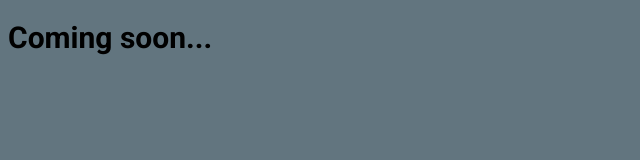
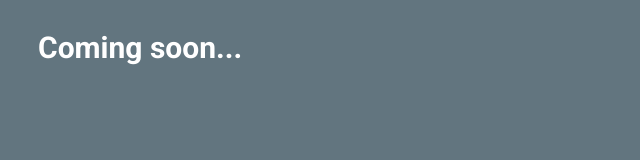
Before and after one commit to yaroslav-dev/yaroslav-dev.github.io, a plain HTML site: page index.html in a window 1280 px wide. Shown: the whole page, without its empty margins (0-640 px from the left). Drawn offline with Linux system fonts and the light colour scheme.

Commit message:
Update index.html

```diff
--- a/index.html
+++ b/index.html
@@ -13,6 +13,8 @@
     h1 {
       font-family: 'Roboto', sans-serif;
       font-size: 30px;
+      color: #fff;
+      margin: 30px 30px;
     }
   </style>
   <h1>Coming soon...</h1>
```
